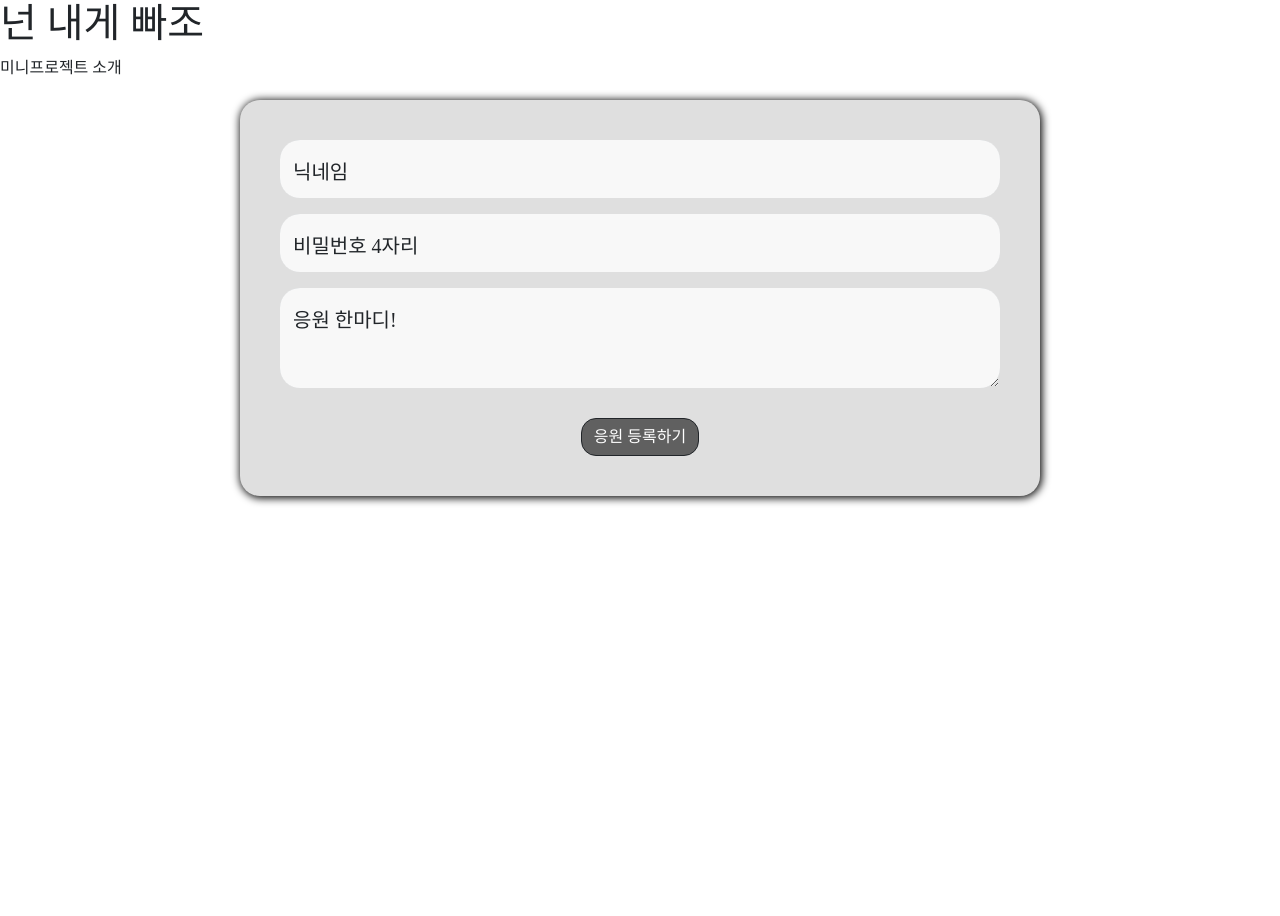
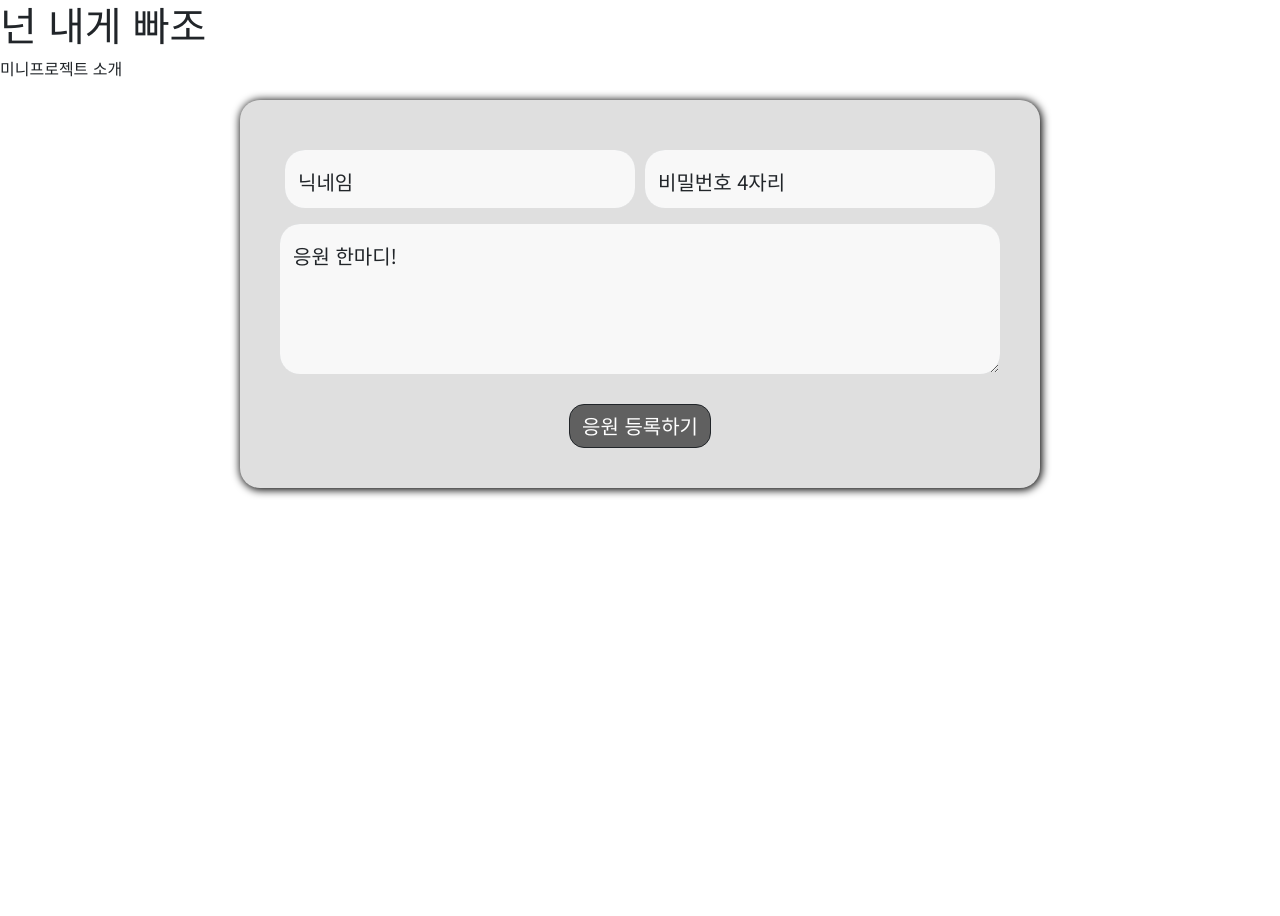
Before and after one commit to ParkJe2/team_IntroductionPage, a Flask app: page / in a window 1280 px wide. After the commit the page ends 497 px from the top, so only its background shows below. Run offline with Flask 3, Linux system fonts and the light colour scheme; data that the repository does not hold is empty; some libraries are stand-ins or nearby versions.

Commit message:
Add files via upload

```diff
--- a/static/style.css
+++ b/static/style.css
@@ -1,7 +1,6 @@
 * {
-    font-family: "Noto Serif KR", serif;
+    font-family: 'Noto Sans KR', sans-serif;
 }
-
 .mypost {
   width: 95%;
   max-width: 800px;
@@ -20,6 +19,18 @@
   font-size: 20px;
   border-radius: 20px;
   width: 100%;
+}
+.IdBox {
+    display: flex;
+
+}
+.mb-3 {
+    margin: 10px auto;
+    width: 350px;
+}
+
+textarea.form-control {
+    min-height: calc(1.5em + (7.75rem + 2px));
 }
 
 .form-floating > .form-control:focus ~ label,
@@ -70,6 +81,12 @@
   border-radius: 20px;
   background-color: rgb(248, 248, 248);
 }
+.btn-dark {
+    color: #fff;
+    background-color: #212529;
+    border-color: #212529;
+    font-size: 20px;
+}
 
 .icon-btn {
   float: right;
--- a/templates/index.html
+++ b/templates/index.html
@@ -11,23 +11,34 @@
       integrity="sha384-EVSTQN3/azprG1Anm3QDgpJLIm9Nao0Yz1ztcQTwFspd3yD65VohhpuuCOmLASjC"
       crossorigin="anonymous"
     />
+
+    <link rel="preconnect" href="https://fonts.googleapis.com" />
+    <link rel="preconnect" href="https://fonts.gstatic.com" crossorigin />
+    <link
+      href="https://fonts.googleapis.com/css2?family=Noto+Sans+KR&display=swap"
+      rel="stylesheet"
+    />
+
     <link rel="preconnect" href="https://fonts.googleapis.com">
     <link rel="preconnect" href="https://fonts.gstatic.com" crossorigin>
-    <link href="https://fonts.googleapis.com/css2?family=Noto+Sans+KR&display=swap" rel="stylesheet">
+    <link href="https://fonts.googleapis.com/css2?family=Noto+Sans+KR:wght@300;400;700&display=swap" rel="stylesheet">
+
     <script src="https://ajax.googleapis.com/ajax/libs/jquery/3.5.1/jquery.min.js"></script>
     <script
       src="https://cdn.jsdelivr.net/npm/bootstrap@5.0.2/dist/js/bootstrap.bundle.min.js"
       integrity="sha384-MrcW6ZMFYlzcLA8Nl+NtUVF0sA7MsXsP1UyJoMp4YLEuNSfAP+JcXn/tWtIaxVXM"
       crossorigin="anonymous"
     ></script>
-    <script src="https://kit.fontawesome.com/89a032c4e0.js" crossorigin="anonymous"></script>
+    <script
+      src="https://kit.fontawesome.com/89a032c4e0.js"
+      crossorigin="anonymous"
+    ></script>
 
     <title>넌 내게 빠조 - 자기 소개 페이지</title>
 
-    <link rel="stylesheet" href="../static/style.css">
+    <link rel="stylesheet" href="../static/style.css" />
     <script defer src="../static/main.js"></script>
   </head>
-
 
   <body>
     <div>
@@ -35,10 +46,13 @@
       <div>미니프로젝트 소개</div>
     </div>
     <div class="mypost">
+      <div class="IdBox">
+
         <div class="form-floating mb-3">
             <input type="text" class="form-control" id="name" placeholder="url" />
             <label for="floatingInput">닉네임</label>
           </div>
+
           <div class="form-floating mb-3">
             <input
               type="password"
@@ -48,6 +62,7 @@
               placeholder="url"
             />
             <label for="floatingInput">비밀번호 4자리</label>
+          </div>
       </div>
       <div class="form-floating">
         <textarea
@@ -68,10 +83,19 @@
         <div class="modal-content">
           <div class="modal-header">
             <h5 class="modal-title">게시물 삭제</h5>
-            <button type="button" class="btn-close" data-bs-dismiss="modal" aria-label="Close"></button>
+            <button
+              type="button"
+              class="btn-close"
+              data-bs-dismiss="modal"
+              aria-label="Close"
+            ></button>
           </div>
           <div class="modal-body">
-            <input class="modal-pw" type="password" placeholder="비밀번호를 입력해주세요">
+            <input
+              class="modal-pw"
+              type="password"
+              placeholder="비밀번호를 입력해주세요"
+            />
           </div>
           <div class="modal-footer">
             <button id="del-btn">확인</button>
```
Also changed, not shown: static/main.js (+10 -10 lines). Lines whose indentation alone changed are shown as unchanged.
